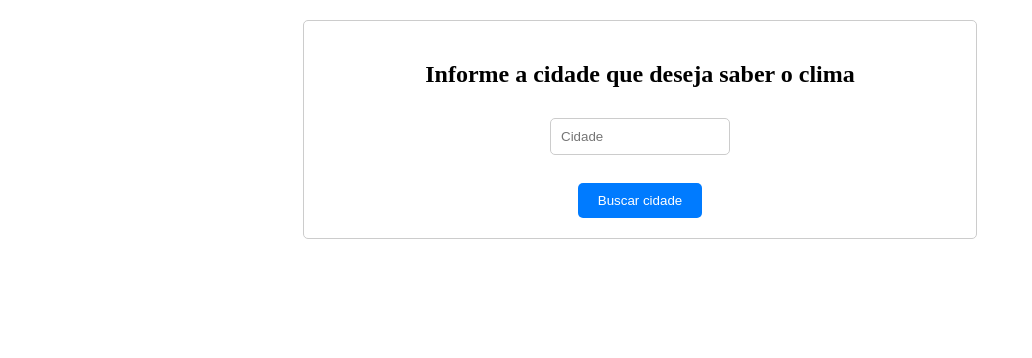
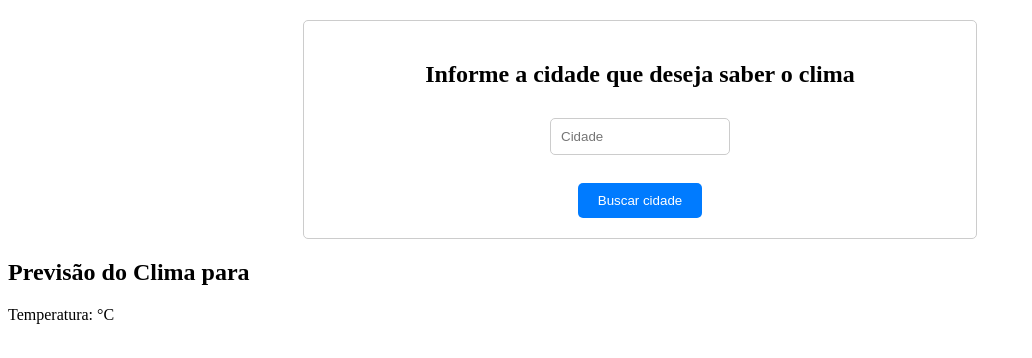
Before and after one commit to Edundes/app-informacoes-tempo, an Angular app: page / in a window 1280 px wide. Shown: the top 358 px of the page, without its empty margins (0-1032 px from the left). Built offline with nearby package versions, Linux system fonts and the light colour scheme; no server answers.

Commit message:
atualização do projeto

```diff
--- a/src/app/informacao-clima/informacao-clima.component.html
+++ b/src/app/informacao-clima/informacao-clima.component.html
@@ -1,5 +1,5 @@
-<div *ngIf="previsaoClima">
+<div >
   <h2>Previsão do Clima para {{ cidadeInformada }}</h2>
-  <p>Temperatura: {{ previsaoClima.temperatura }}°C</p>
-  <p>Condição: {{ previsaoClima.condicao }}</p>
-</div>
+  <p>Temperatura: {{previsaoClima}}°C</p>
+  <!-- <p>Condição: {{ previsaoClima.condicao }}</p> -->
+ </div>
--- a/src/app/informacao-clima/informacao-clima.component.ts
+++ b/src/app/informacao-clima/informacao-clima.component.ts
@@ -1,31 +1,40 @@
-import {Component, Input} from '@angular/core';
-import { ServicoClimaService, PrevisaoClima} from "../servico-clima.service";
+import { Component, Input } from '@angular/core';
+import { ServicoClimaService, PrevisaoClima } from '../servico-clima.service';
 import { CommonModule } from '@angular/common';
+import { Observable } from 'rxjs';
 
 @Component({
   selector: 'app-informacao-clima',
   standalone: true,
   imports: [CommonModule],
   templateUrl: './informacao-clima.component.html',
-  styleUrl: './informacao-clima.component.css'
+  styleUrl: './informacao-clima.component.css',
 })
 export class InformacaoClimaComponent {
-  // @ts-ignore
-  @Input() cidadeInformada: string;
+  cidadeInformada: string = '';
   previsaoClima: PrevisaoClima | undefined;
 
   constructor(private servicoClimaService: ServicoClimaService) {}
 
-  ngOnInit() {
-    this.buscaPrevisaoClima();
+  ngOnInit(): void {
+    if (this.servicoClimaService.cidade) {
+      console.log(this.servicoClimaService.cidade);
+      this.cidadeInformada = this.servicoClimaService.cidade;
+      this.getPrevisao();
+    }
   }
 
-  buscaPrevisaoClima() {
-    const apiKey = '1dd0a6555a320942db378261b6ac18f2';
-    this.servicoClimaService.getPrevisaoClima(this.cidadeInformada, apiKey)
-      .subscribe((previsao => {
-        this.previsaoClima = previsao;
-      }))
+  getPrevisao(): void {
+    if (this.servicoClimaService.cidade) {
+      this.servicoClimaService.getPrevisaoClima().subscribe({
+        next: (data) => {
+          this.previsaoClima = data;
+          console.log(this.previsaoClima);
+        },
+        error: (error) => {
+          console.error('There was an error!', error);
+        },
+      });
+    }
   }
-
 }
--- a/src/app/seletor-cidade/seletor-cidade.component.ts
+++ b/src/app/seletor-cidade/seletor-cidade.component.ts
@@ -1,12 +1,13 @@
 import { Component } from '@angular/core';
 import { FormsModule } from '@angular/forms';
-import { ServicoClimaService } from '../servico-clima.service';
+import { ServicoClimaService} from '../servico-clima.service';
+import { InformacaoClimaComponent } from '../informacao-clima/informacao-clima.component';
 
 
 @Component({
   selector: 'app-seletor-cidade',
   standalone: true,
-  imports: [FormsModule],
+  imports: [FormsModule, InformacaoClimaComponent],
   templateUrl: './seletor-cidade.component.html',
   styleUrl: './seletor-cidade.component.css'
 })
@@ -17,15 +18,12 @@ cidade = '';
 constructor(private servicoClimaService: ServicoClimaService) {
 
 }
+
 procurarCidade() {
- // Verifica se a cidade não está vazia antes de chamar o serviço
- if (this.cidade.trim() !== '') {
-  // Chama o método do serviço para buscar as informações climáticas da cidade
-  this.servicoClimaService.getPrevisaoClima(this.cidade, '1dd0a6555a320942db378261b6ac18f2')
-  .subscribe(previsao => {
-      // Faça o que for necessário com os dados da previsão climática aqui
-      console.log(previsao);
-    });
+
+  if (this.cidade.trim() !== '') {
+ this.servicoClimaService.setCidade(this.cidade);
+ console.log(this.servicoClimaService.cidade);
 } else {
   console.log('Por favor, insira o nome da cidade.');
 }
--- a/src/app/servico-clima.service.ts
+++ b/src/app/servico-clima.service.ts
@@ -1,26 +1,56 @@
 import { Injectable } from '@angular/core';
 import { HttpClient } from '@angular/common/http';
-import {Observable} from "rxjs";
+import { Observable } from "rxjs";
+import { map } from 'rxjs/operators';
 
 export interface PrevisaoClima {
   temperatura: number;
   condicao: string;
-  sensaçãoTermica: number;
-  umidade :number
+  sensacaoTermica: number;
+  umidade: number;
+}
+
+interface ApiResponse {
+  main: {
+    temp: number;
+    feels_like: number;
+    humidity: number;
+  };
+  weather: Array<{
+    description: string;
+  }>;
 }
 
 @Injectable({
   providedIn: 'root'
 })
-
 export class ServicoClimaService {
+  previsaoClima(previsaoClima: any) {
+    throw new Error('Method not implemented.');
+  }
+  cidade: string = '';
+  apiKey: string = '1dd0a6555a320942db378261b6ac18f2';
 
   constructor(private http: HttpClient) { }
+  setCidade(cidade : string) {
+    this.cidade = cidade;
+  }
 
-  getPrevisaoClima(city: string, apiKey: string): Observable<PrevisaoClima> {
 
-    const urlApi = `https://api.openweathermap.org/data/2.5/weather?q=${city}&units=metric&appid=${apiKey}&lang=pt_br`;
+  getPrevisaoClima(): Observable<PrevisaoClima> {
+    const urlApi = `https://api.openweathermap.org/data/2.5/weather?q=${this.cidade}&units=metric&appid=${this.apiKey}&lang=pt_br`;
 
-    return this.http.get<PrevisaoClima>(urlApi);
+    return this.http.get<ApiResponse>(urlApi).pipe(
+      map(response => {
+        return {
+          temperatura: response.main.temp,
+          condicao: response.weather[0].description,
+          sensacaoTermica: response.main.feels_like,
+          umidade: response.main.humidity
+        };
+      })
+    );
   }
+
+
 }
```
